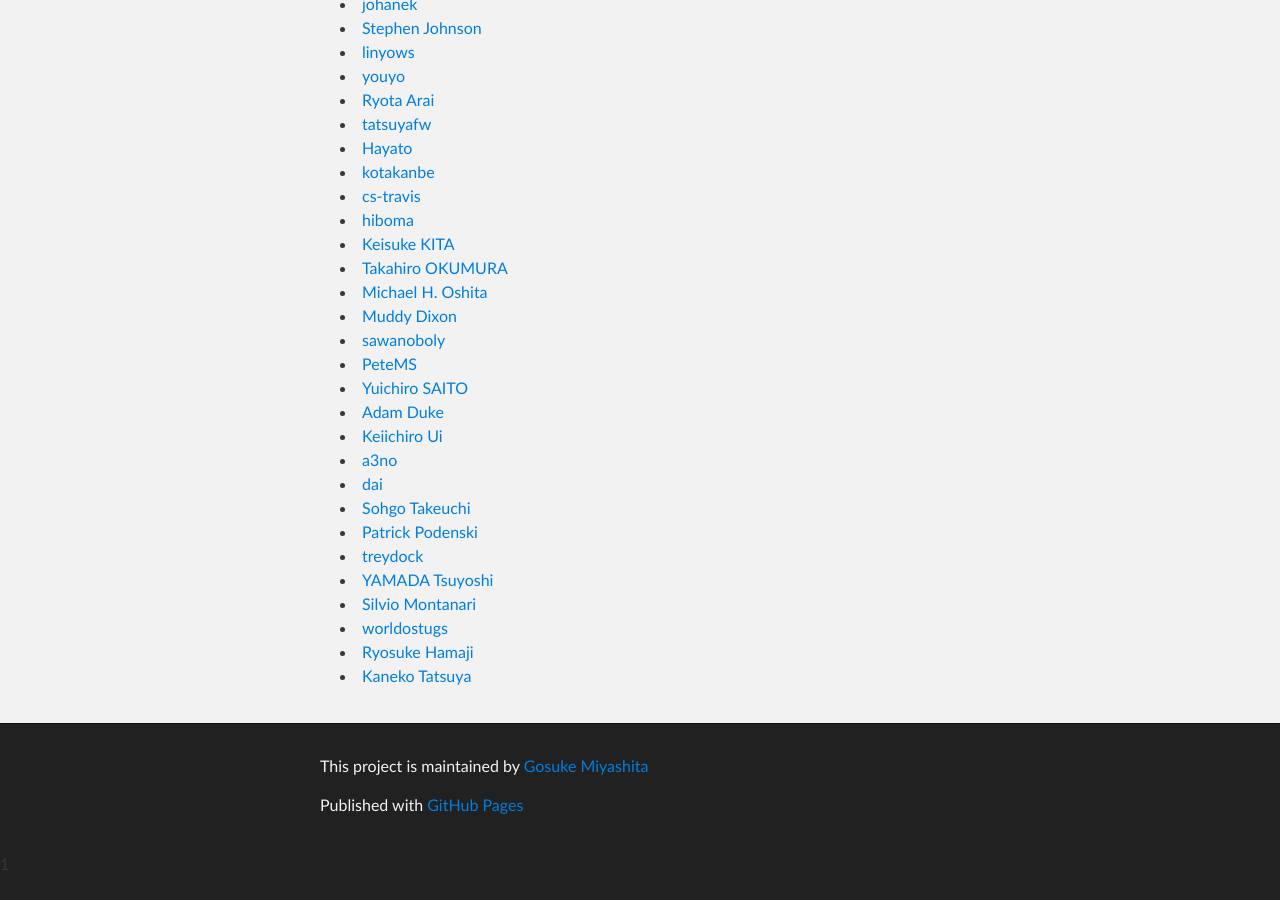
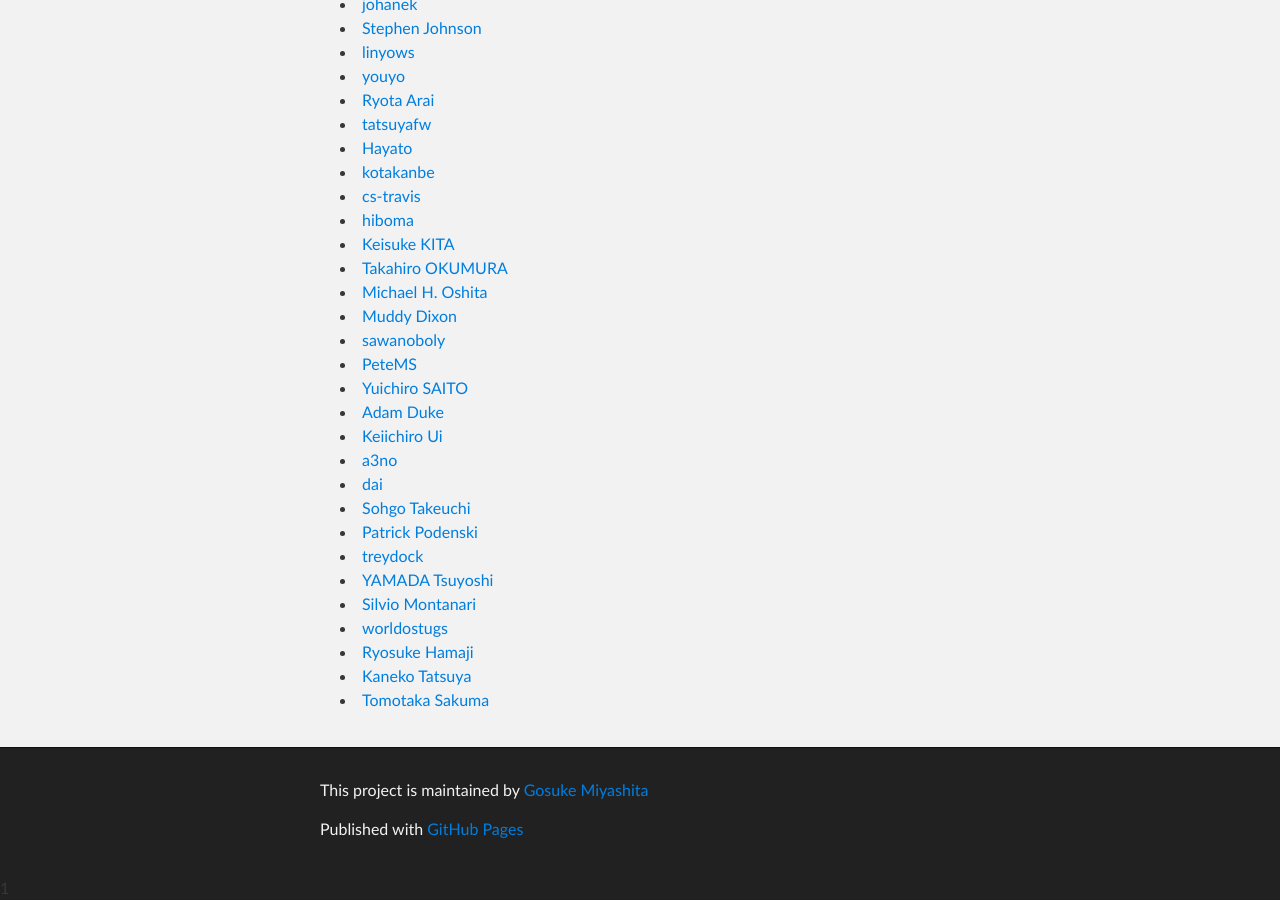
Before and after one commit to serverspec/serverspec.github.io, a Jekyll site: the page built from contributors.md, in a window 1280 px wide and 900 px high, scrolled down 924 px. Built offline with Jekyll 4.4.1, drawn with Linux system fonts in a browser that asks for light colours; Markdown is read by kramdown in place of the engine named in the settings; before the commit the page ends 1800 px from its top, so only the background shows below that.

Commit message:
Add a contributor

```diff
--- a/contributors.md
+++ b/contributors.md
@@ -56,3 +56,4 @@ title: Contributors
  * [worldostugs](https://github.com/worldostugs)
  * [Ryosuke Hamaji](https://github.com/aibou)
  * [Kaneko Tatsuya](https://github.com/catatsuy)
+ * [Tomotaka Sakuma](https://github.com/tmtk75)
```
